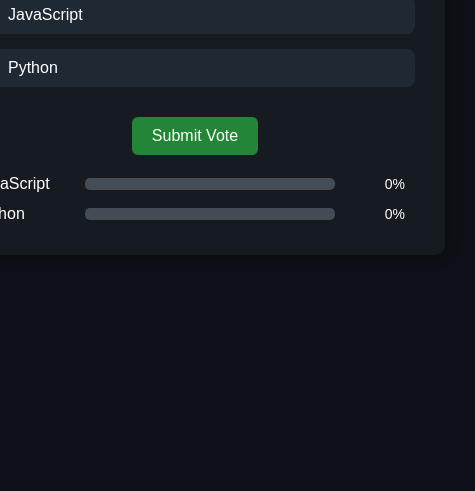
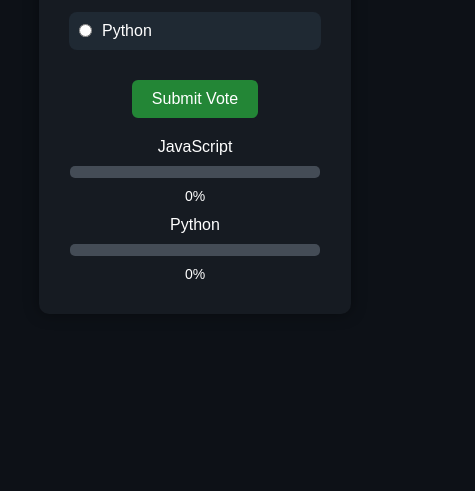
Before and after one commit to dev-dede/voting-system, a plain HTML site: page index.html in a window 390 px wide. Shown: the part 353-844 px from the top of the page, 475 px wide, since content can reach past the window. Drawn offline with Linux system fonts and the light colour scheme.

Commit message:
Make design responsive on smaller screens

```diff
--- a/script.js
+++ b/script.js
@@ -28,7 +28,7 @@ function displayResult() {
     const optionResult = document.createElement("div");
     optionResult.className = "option-result";
     optionResult.innerHTML = `
-        <span class="option-text">${option.text}</span>
+        <div class="option-text">${option.text}</div>
         <div class="bar-container">
             <div class="bar" style="width: ${barWidth}"></div>
         </div>
--- a/style.css
+++ b/style.css
@@ -76,7 +76,6 @@ button:hover {
 /* Result Layout */
 #result {
   margin-top: 20px;
-  width: 500px;
 }
 
 /* Each result row */
@@ -90,7 +89,6 @@ button:hover {
 /* Option label */
 .option-text {
   width: 100px;
-  text-align: left;
 }
 
 /* Progress Bar */
@@ -112,5 +110,16 @@ button:hover {
 .percentage {
   font-size: 14px;
   width: 60px;
-  text-align: right;
 }
+
+@media (max-width: 480px) {
+  .container {
+    width: 80%;
+    margin: 0 20px;
+  }
+
+  .option-result {
+    flex-direction: column;
+    /* justify-content: center; */
+  }
+}
```
